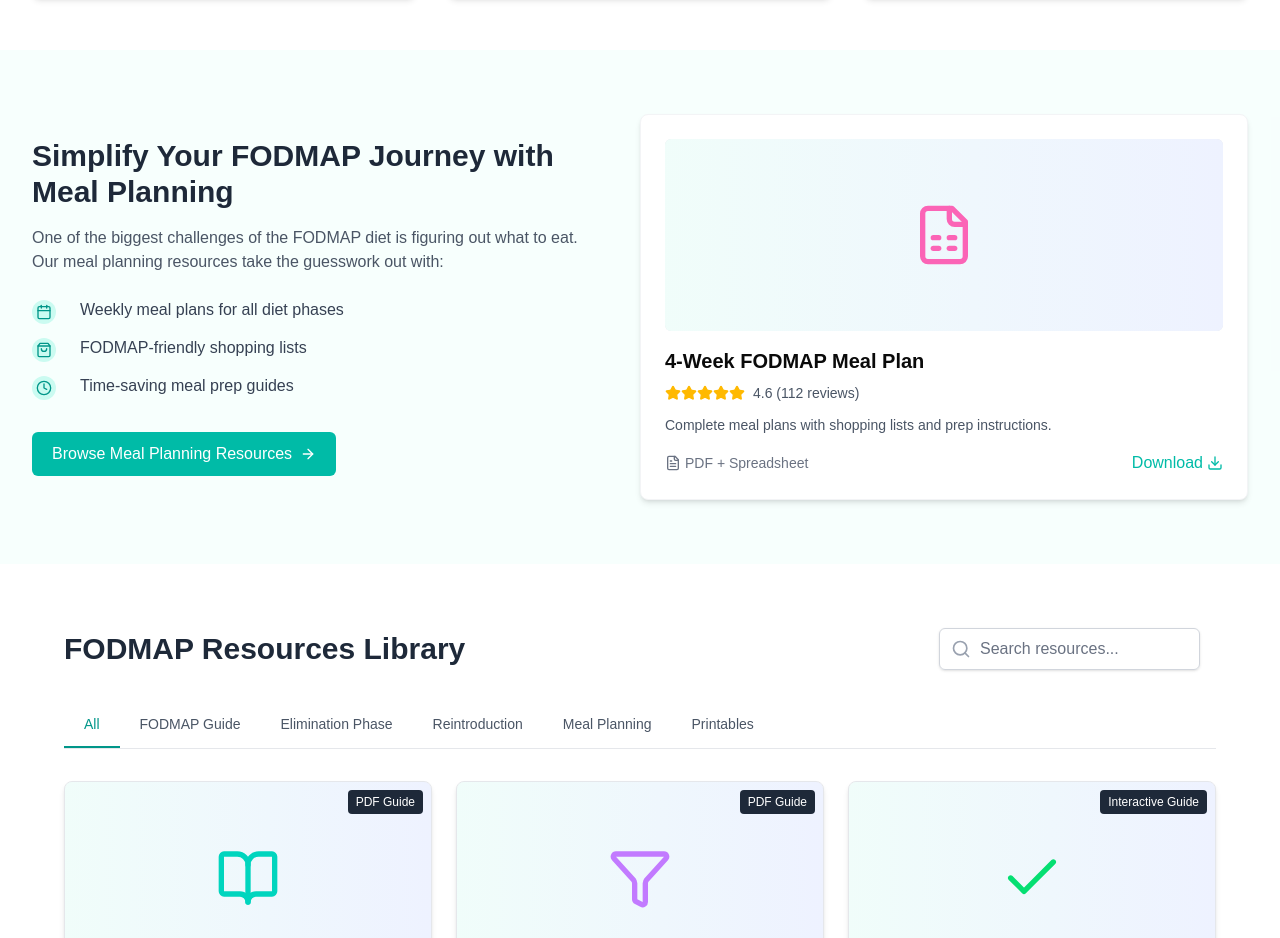
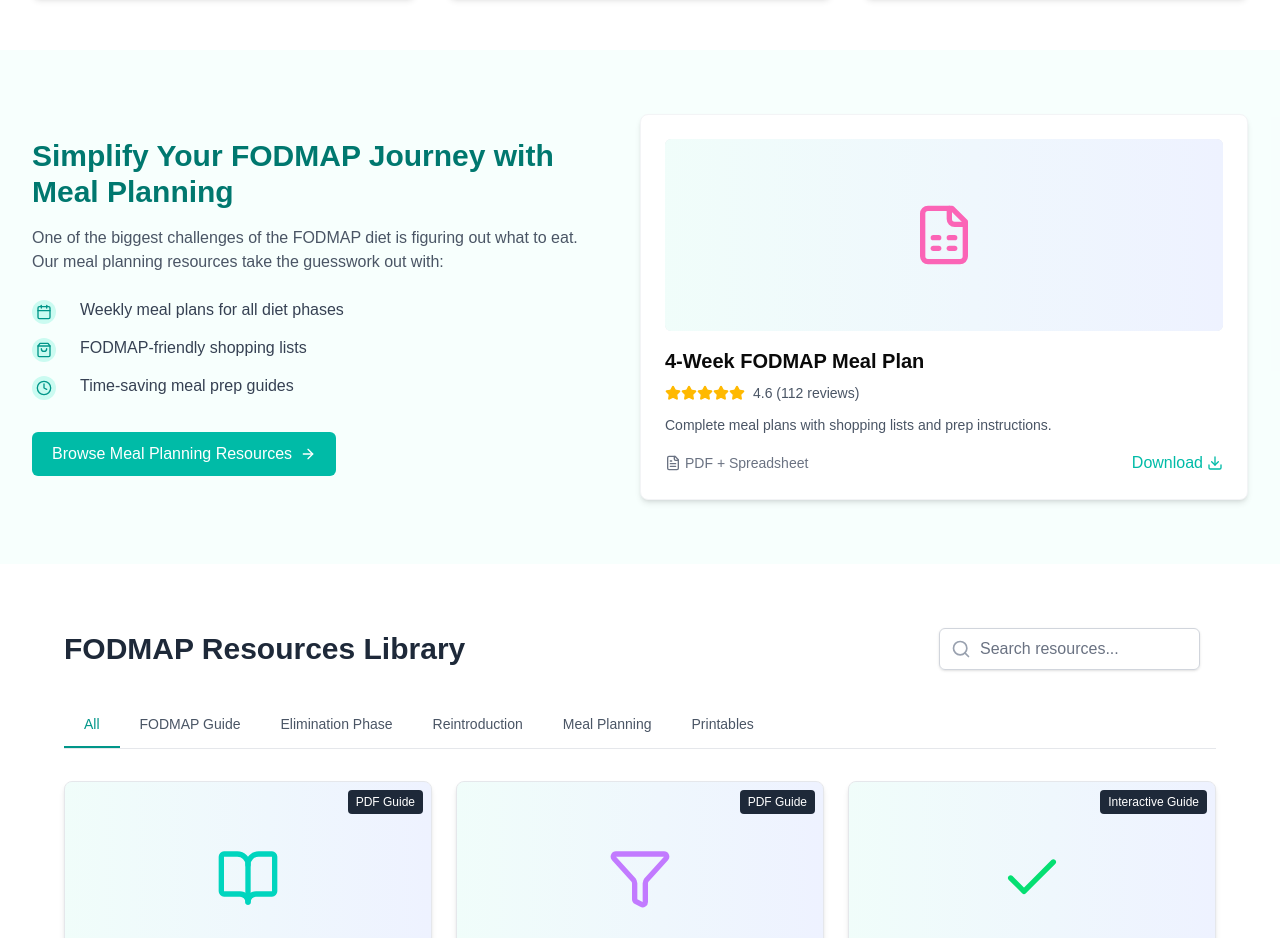
Before and after one commit to zarhaselene/fodmap-recipe, a Next.js app: page /resources in a window 1280 px wide. Shown: the part 900-1838 px from the top of the page. Built offline with nearby package versions, Linux system fonts and the light colour scheme.

Commit message:
Update header color in MealPlanning component for improved visibility

```diff
--- a/src/app/components/resources/MealPlanning.jsx
+++ b/src/app/components/resources/MealPlanning.jsx
@@ -28,7 +28,7 @@ const MealPlanning = ({ setActiveCategory }) => {
   return (
     <div className="md:flex md:items-center md:justify-between">
       <div className="md:w-1/2 mb-8 md:mb-0 md:pr-12">
-        <h2 className="text-2xl md:text-3xl font-bold text-gray-800 mb-4">
+        <h2 className="text-2xl md:text-3xl font-bold text-teal-700 mb-4">
           Simplify Your FODMAP Journey with Meal Planning
         </h2>
         <p className="text-gray-600 mb-6">
```
